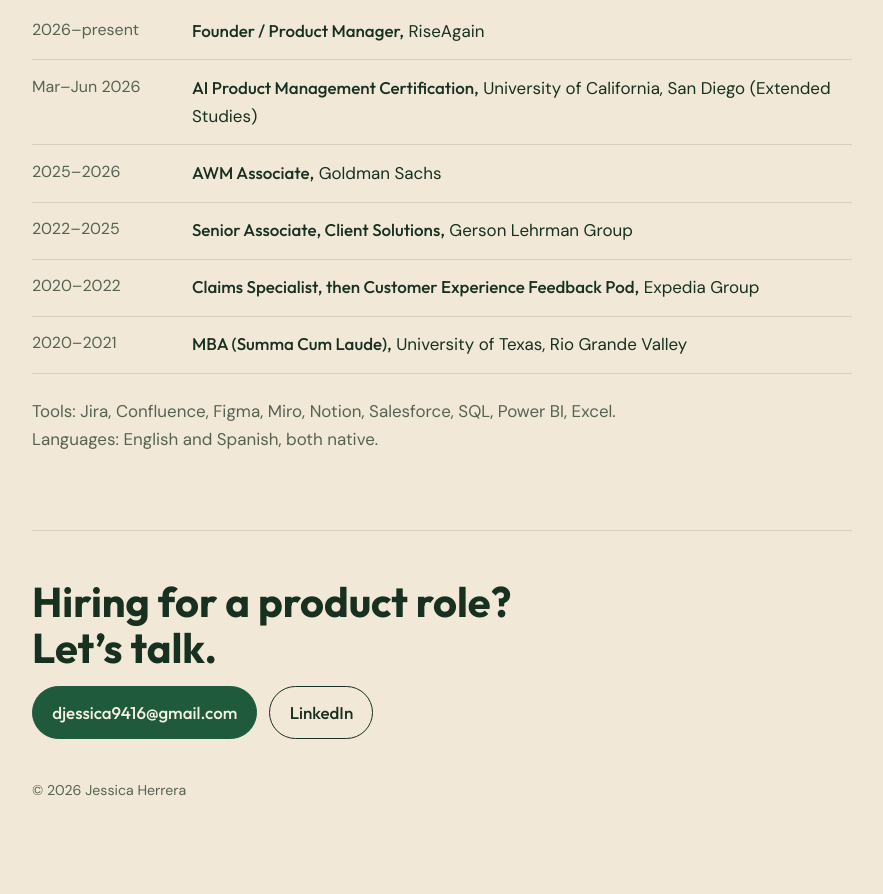
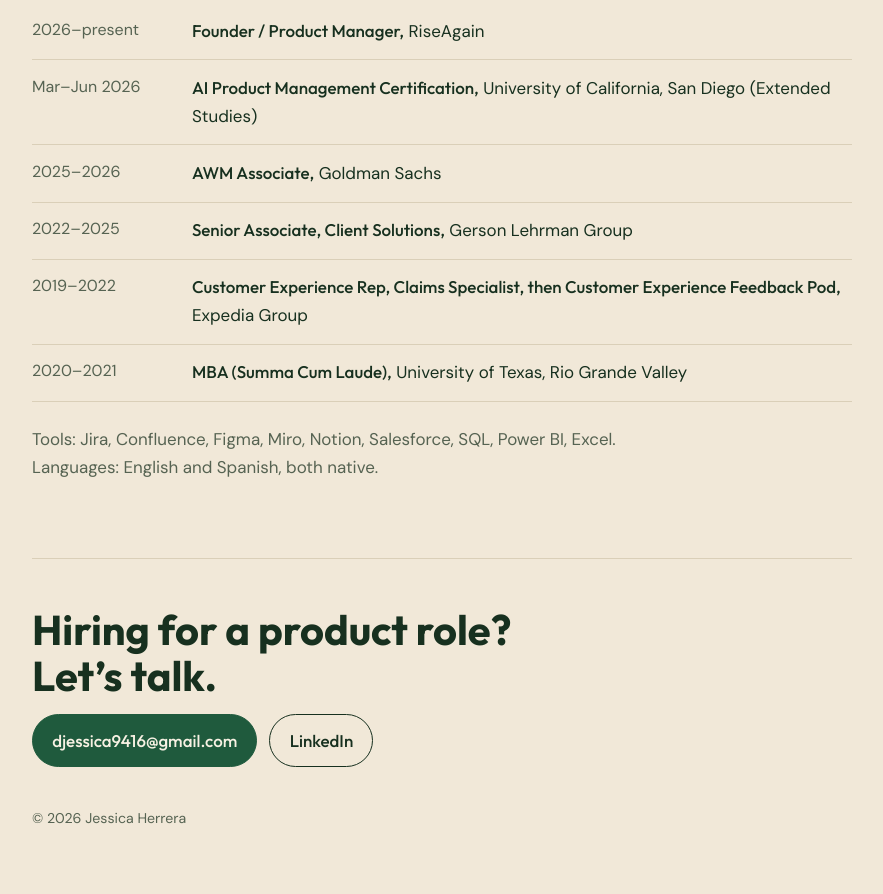
Before and after one commit to djessica9416/Portfolio, a plain HTML site: page index.html in a window 1280 px wide. Shown: the part 4389-5283 px from the top of the page, without its empty margins (198-1081 px from the left). Before the commit the page ends 5255 px from the top, so only its background shows below. Drawn offline with Linux system fonts and the light colour scheme.

Commit message:
Update job title and duration for Expedia Group

```diff
--- a/index.html
+++ b/index.html
@@ -234,7 +234,7 @@ footer small{display:block;margin-top:2.5rem;color:var(--muted)}
         <li><span class="when">Mar–Jun 2026</span><span><b>AI Product Management Certification,</b> University of California, San Diego (Extended Studies)</span></li>
         <li><span class="when">2025–2026</span><span><b>AWM Associate,</b> Goldman Sachs</span></li>
         <li><span class="when">2022–2025</span><span><b>Senior Associate, Client Solutions,</b> Gerson Lehrman Group</span></li>
-        <li><span class="when">2020–2022</span><span><b>Claims Specialist, then Customer Experience Feedback Pod,</b> Expedia Group</span></li>
+        <li><span class="when">2019–2022</span><span><b>Customer Experience Rep, Claims Specialist, then Customer Experience Feedback Pod,</b> Expedia Group</span></li>
         <li><span class="when">2020–2021</span><span><b>MBA (Summa Cum Laude),</b> University of Texas, Rio Grande Valley</span></li>
       </ul>
       <p class="sub" style="margin-top:1.5rem">Tools: Jira, Confluence, Figma, Miro, Notion, Salesforce, SQL, Power BI, Excel. Languages: English and Spanish, both native.</p>
```
